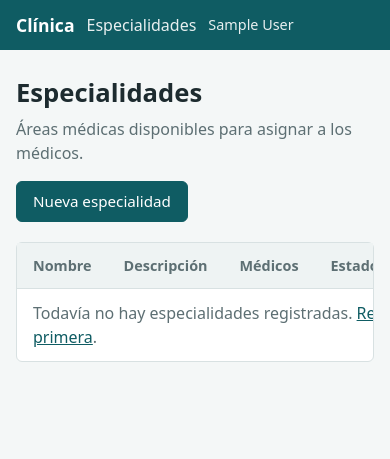
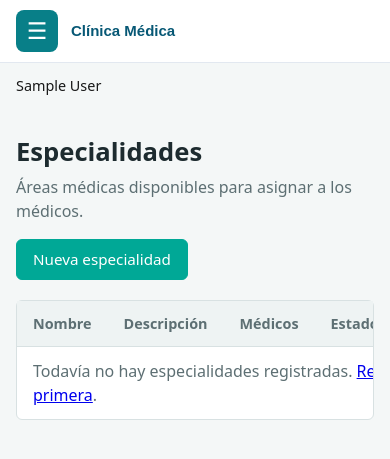
Before and after one commit to jordanibasilio264-afk/Proyecto, a Django app: page /especialidades/ in a window 390 px wide. Shown: the top 459 px of the page. Run offline with Django 5.2, Linux system fonts and the light colour scheme; the visitor is signed in with stand-in values (Sample User, id 1); data that the repository does not hold is empty.

Commit message:
Estilos de especialidades.

```diff
--- a/Clinica/apps/usuarios/static/css/clinica.css
+++ b/Clinica/apps/usuarios/static/css/clinica.css
@@ -5,7 +5,7 @@
   --fondo: #f4f7f7;
   --superficie: #ffffff;
   --borde: #d8e1e2;
-  --primario: #0f5c63;
+  --primario: #00A896;
   --primario-oscuro: #0a444a;
   --peligro: #b3261e;
   --peligro-oscuro: #8c1d17;
@@ -27,19 +27,19 @@ body {
   background: var(--fondo);
 }
 
-a { color: var(--primario); }
-a:hover { color: var(--primario-oscuro); }
+.main-content{
+  margin-left: 240px;
+}
 
 h1 { font-size: 1.6rem; margin: 0 0 .25rem; }
 .subtitulo { margin: 0; color: var(--tinta-suave); }
 
-.contenedor { max-width: 960px; margin: 0 auto; padding: 1.5rem 1rem; }
+.contenedor { margin: 0 auto; padding: 1.5rem 1rem; }
 .contenedor-estrecho { max-width: 560px; }
 
 /* ---------- Barra superior ---------- */
 .barra {
-  background: var(--primario);
-  color: #fff;
+  color: #000;
 }
 .barra-interna {
   max-width: 960px;
@@ -171,7 +171,13 @@ h1 { font-size: 1.6rem; margin: 0 0 .25rem; }
 .paginacion { display: flex; justify-content: center; align-items: center; gap: .75rem; margin-top: 1rem; }
 
 /* ---------- Móvil ---------- */
-@media (max-width: 600px) {
+@media (max-width: 768px) {
   .barra-interna { gap: .75rem; flex-wrap: wrap; }
   .barra-usuario { margin-left: 0; }
+
+  .main-content{
+    margin-left: 0px;
+    width: 100%;
+    max-width: 100%;
+  }
 }
--- a/Clinica/apps/usuarios/templates/base.html
+++ b/Clinica/apps/usuarios/templates/base.html
@@ -1,26 +1,29 @@
-{% load static %}<!doctype html>
+{% load static %}
+<!doctype html>
 <html lang="es">
+
 <head>
   <meta charset="utf-8">
   <meta name="viewport" content="width=device-width, initial-scale=1">
   <title>{% block title %}Clínica{% endblock %} · Clínica</title>
   <link rel="stylesheet" href="{% static 'css/clinica.css' %}">
+  <link rel="stylesheet" href="{% static 'css/siderbar.css' %}">
 </head>
+
 <body>
 
+  {% include 'includes/sidebar.html' %}
+
+  <main class="main-content">
     <header class="barra">
       <div class="barra-interna">
-      <span class="barra-marca">Clínica</span>
-      <nav>
-        <a href="{% url 'usuarios:especialidad_lista' %}">Especialidades</a>
-      </nav>
+
         {% if user.is_authenticated %}
         <span class="barra-usuario">{{ user.get_full_name|default:user.email }}</span>
         {% endif %}
       </div>
     </header>
 
-  <main>
     {% if messages %}
     <div class="contenedor" style="padding-bottom: 0;">
       {% for message in messages %}
@@ -33,4 +36,5 @@
   </main>
 
 </body>
+
 </html>
```
Also changed, not shown: Clinica/apps/usuarios/admin.py (+4 -4 lines). Lines whose indentation alone changed are shown as unchanged.
